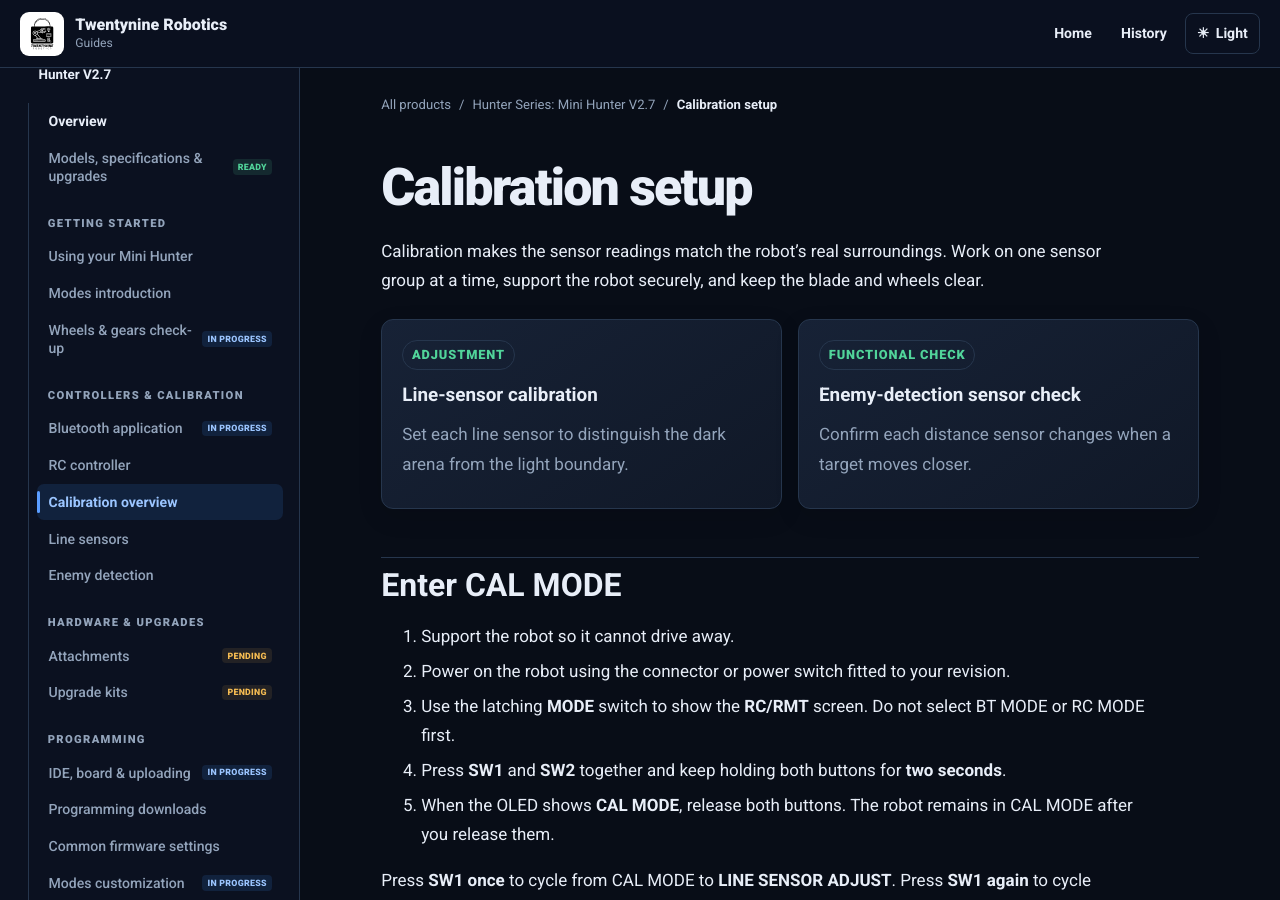
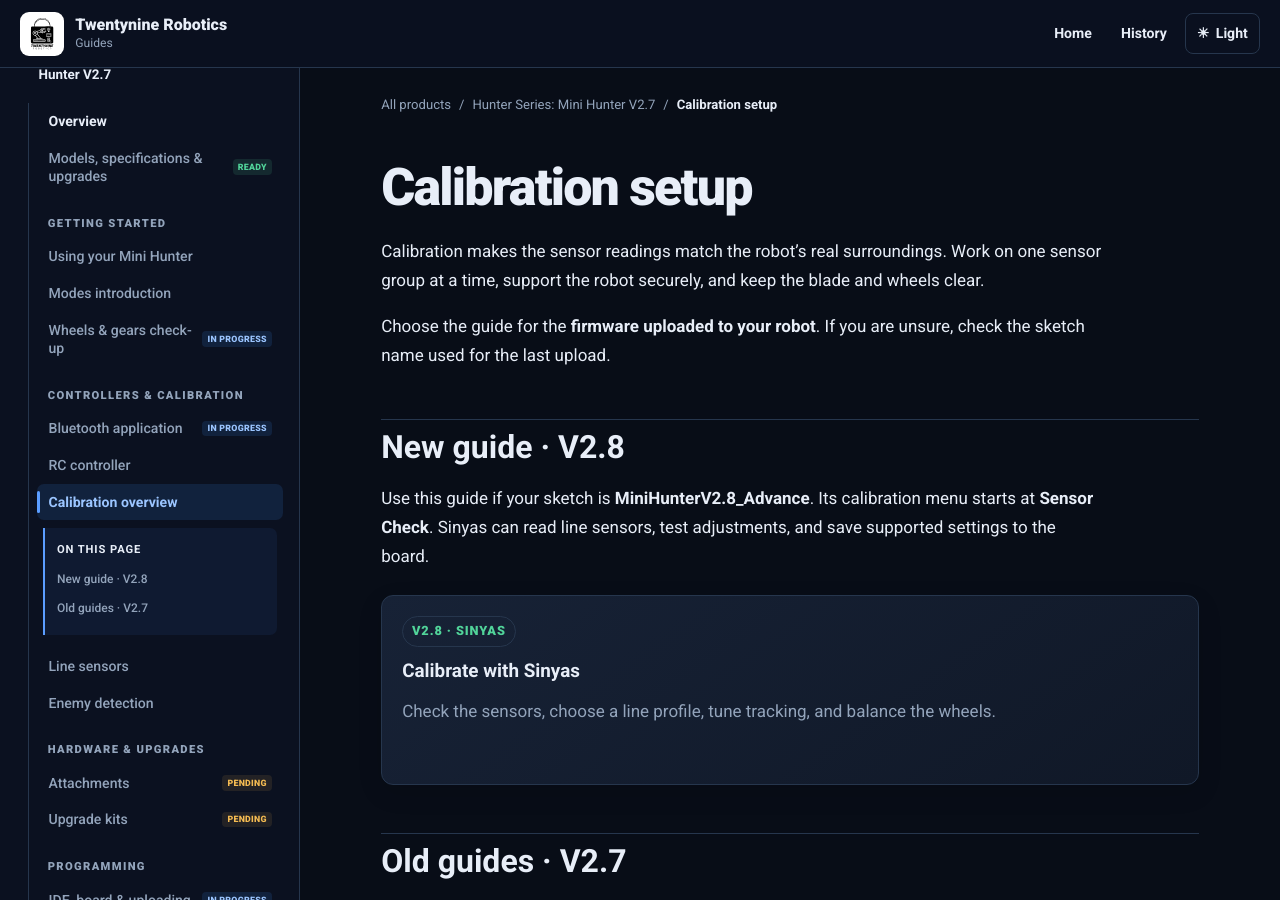
Before and after one commit to aj-morales99/twentynine-robotics-guides, a Jekyll site: the page built from docs/mini-hunter/calibration/index.md, in a window 1280 px wide and 900 px high. Built offline with Jekyll 4.4.1, drawn with Linux system fonts in a browser that asks for light colours; some of the changed text lies outside the part shown.

Commit message:
Separate Mini Hunter V2.7 and V2.8 calibration guides

```diff
--- a/docs/mini-hunter/calibration/index.md
+++ b/docs/mini-hunter/calibration/index.md
@@ -1,7 +1,7 @@
 ---
 layout: default
 title: Mini Hunter calibration setup
-description: Choose a Mini Hunter line-sensor calibration or enemy-sensor check.
+description: Choose the Mini Hunter V2.8 Sinyas calibration guide or the original V2.7 OLED guides.
 permalink: /mini-hunter/calibration/
 ---
 
@@ -9,12 +9,27 @@ permalink: /mini-hunter/calibration/
 
 Calibration makes the sensor readings match the robot's real surroundings. Work on one sensor group at a time, support the robot securely, and keep the blade and wheels clear.
 
+Choose the guide for the **firmware uploaded to your robot**. If you are unsure, check the sketch name used for the last upload.
+
+## New guide · V2.8
+
+Use this guide if your sketch is **MiniHunterV2.8_Advance**. Its calibration menu starts at **Sensor Check**. Sinyas can read line sensors, test adjustments, and save supported settings to the board.
+
+<div class="card-grid">
+  <a class="guide-card" href="sinyas-v2-8.html"><span class="status-chip ready">V2.8 · Sinyas</span><strong>Calibrate with Sinyas</strong><span>Check the sensors, choose a line profile, tune tracking, and balance the wheels.</span></a>
+</div>
+
+## Old guides · V2.7
+{: #v27-guides}
+
+Use these guides if your sketch is **MiniHunterV2.7**. This firmware uses the OLED and the board controls for calibration.
+
 <div class="card-grid">
   <a class="guide-card" href="line-sensors.html"><span class="status-chip ready">Adjustment</span><strong>Line-sensor calibration</strong><span>Set each line sensor to distinguish the dark arena from the light boundary.</span></a>
   <a class="guide-card" href="enemy-detection.html"><span class="status-chip ready">Functional check</span><strong>Enemy-detection sensor check</strong><span>Confirm each distance sensor changes when a target moves closer.</span></a>
 </div>
 
-## Enter CAL MODE
+### Enter CAL MODE
 
 1. Support the robot so it cannot drive away.
 2. Power on the robot using the connector or power switch fitted to your revision.
```
Also changed, not shown: docs/mini-hunter/calibration/enemy-detection.md (+2 -0 lines), docs/mini-hunter/calibration/line-sensors.md (+2 -0 lines), docs/mini-hunter/calibration/sinyas-v2-8.md (added, +103 -0 lines), docs/mini-hunter/getting-started.md (+2 -0 lines), docs/mini-hunter/index.md (+1 -1 lines), docs/assets/images/mini-hunter/calibration/mh-cal-v28-sensor-menu.png (added), docs/assets/images/mini-hunter/calibration/mh-cal-v28-wheel-menu.png (added).
